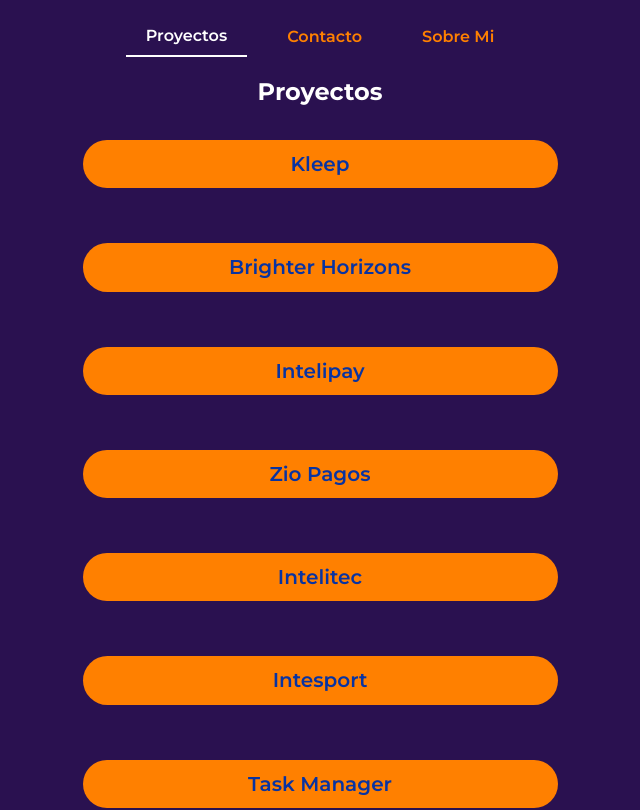
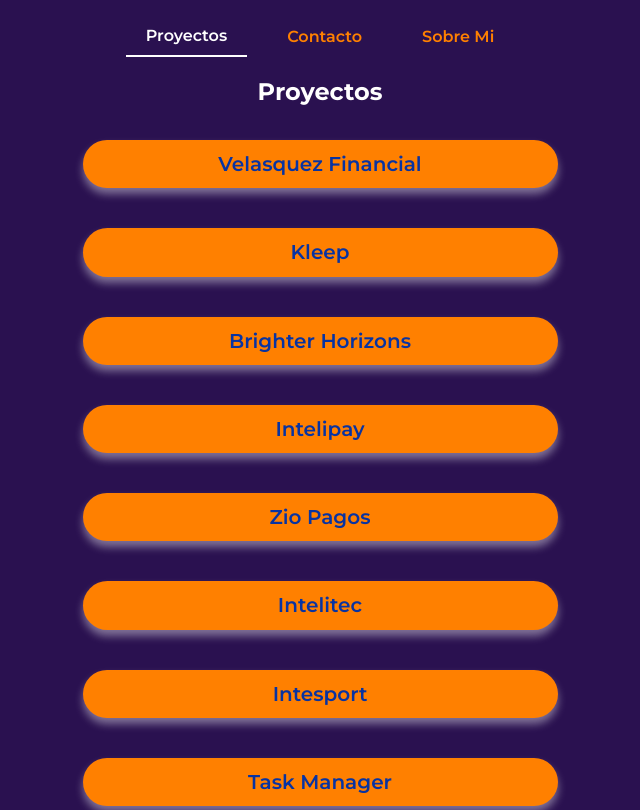
Before and after one commit to ParkerPiter/portafolios, a React (Create React App) app: page / in a window 1280 px wide. Shown: the part 500-1310 px from the top of the page, without its empty margins (320-960 px from the left). Built offline with nearby package versions, Linux system fonts and the light colour scheme; the HTML template or start-up script is replaced by a standard one.

Commit message:
new page and animation

```diff
--- a/package.json
+++ b/package.json
@@ -8,6 +8,7 @@
     "@fortawesome/free-solid-svg-icons": "^6.7.2",
     "@fortawesome/react-fontawesome": "^0.2.2",
     "@testing-library/react": "^16.2.0",
+    "animate.css": "^4.1.1",
     "cra-template": "1.2.0",
     "react": "^19.0.0",
     "react-dom": "^19.0.0",
--- a/src/App.jsx
+++ b/src/App.jsx
@@ -1,4 +1,5 @@
 import React, {useState} from 'react';
+import 'animate.css';
 import photo from './assets/photo_5053154591864106546_y.jpg';
 import styles from './App.module.css';
 import { FontAwesomeIcon } from '@fortawesome/react-fontawesome';
@@ -40,6 +41,7 @@ function App() {
           <section>
             <h2 className={styles.titles}>Proyectos</h2>
             <div className={styles.buttonsContainer}>
+              <a className={styles.buttons} href="https://velasquezfinancialgroup.com/" target="_blank" rel="noopener noreferrer">Velasquez Financial</a>
               <a className={styles.buttons} href="https://www.kleep.com/#/campaign-home" target="_blank" rel="noopener noreferrer">Kleep</a>
               <a className={styles.buttons} href="https://brighter.reduxstaging.com/" target="_blank" rel="noopener noreferrer">Brighter Horizons</a>
               <a className={styles.buttons} href="https://intelipay.com.ve/" target="_blank" rel="noopener noreferrer">Intelipay</a>
--- a/src/App.module.css
+++ b/src/App.module.css
@@ -1,4 +1,5 @@
 @import url('https://fonts.googleapis.com/css2?family=Montserrat:ital,wght@0,100..900;1,100..900&display=swap');
+
 
 h1, h2, h3, h4, p, span {
   font-family: "Montserrat", serif;
@@ -77,7 +78,7 @@ body{
   display: flex;
   flex-direction: column;
   align-items: center;
-  gap: 35px;
+  gap: 20px;
   margin: 2% 0;
 }
 
@@ -97,12 +98,16 @@ body{
   box-sizing: border-box;
   max-width: 475px;
   width: 100%;
+  box-shadow: 0px 6px 8px 0px rgba(255, 255, 255, 0.411);
+  transition: transform 0.2s, box-shadow 0.2s;
 }
 
 .buttons:hover{
   cursor: pointer;
   background-color: var(--blanco);
   color: var(--naranja);
+  transform: scale(1.07);
+  box-shadow: 0px 12px 16px 0px rgba(255, 255, 255, 0.6);
 }
 
 .contactSection{
```
Also changed, not shown: 1 other file (tests, documents, lock files or other folders).
